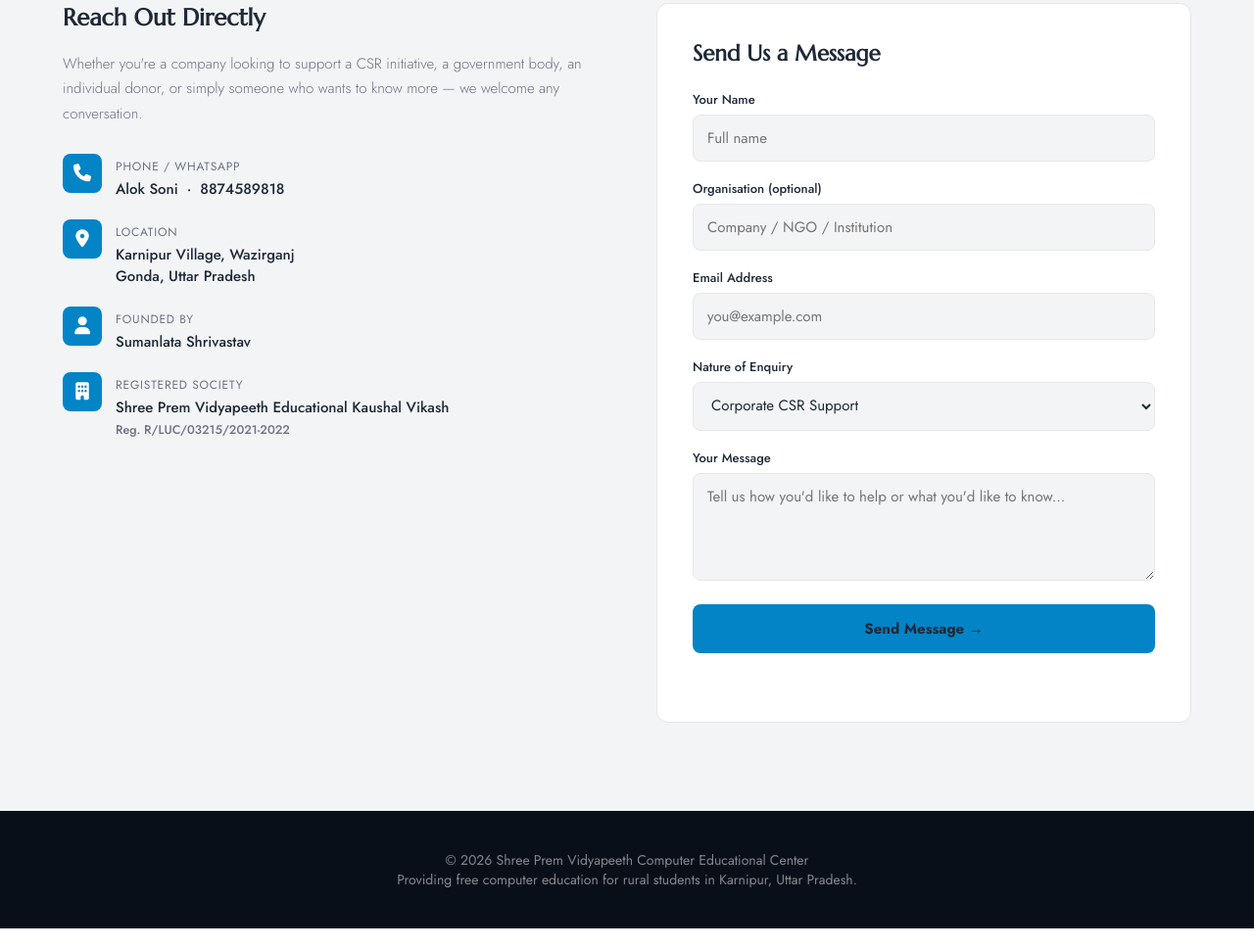
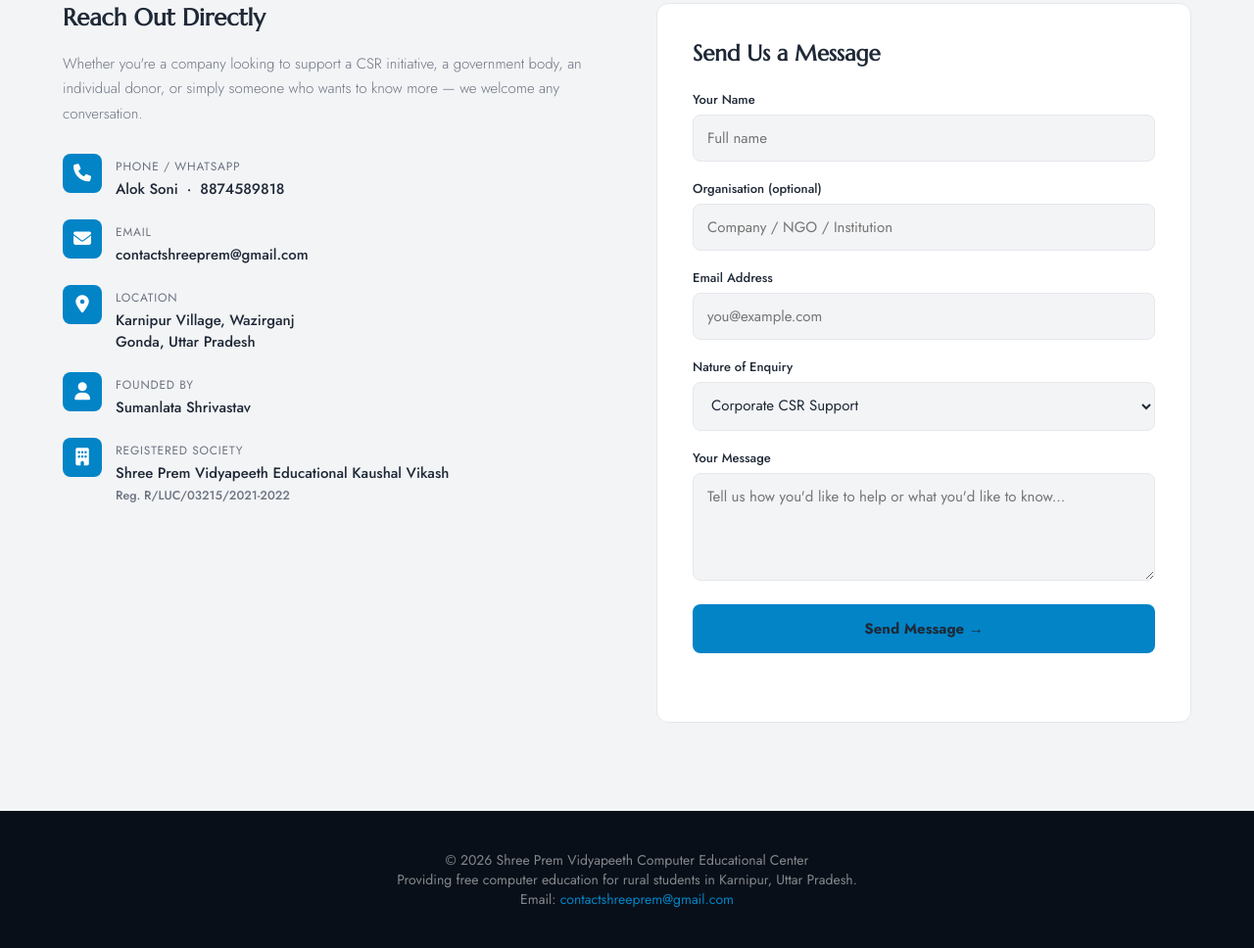
Before and after one commit to al0k0/Computer-Center, a plain HTML site: page frontend/index.html in a window 1280 px wide. Shown: the part 8930-9898 px from the top of the page at 98% size. Drawn offline with Linux system fonts and the light colour scheme.

Commit message:
added contact

```diff
--- a/frontend/index.html
+++ b/frontend/index.html
@@ -1858,6 +1858,13 @@
             </div>
           </div>
           <div class="contact-item">
+            <div class="contact-item-icon"><i class="fas fa-envelope"></i></div>
+            <div class="contact-item-text">
+              <label>Email</label>
+              <p><a href="mailto:contactshreeprem@gmail.com" style="color: var(--navy); text-decoration: none;">contactshreeprem@gmail.com</a></p>
+            </div>
+          </div>
+          <div class="contact-item">
             <div class="contact-item-icon"><i class="fas fa-location-dot"></i></div>
             <div class="contact-item-text">
               <label>Location</label>
@@ -1918,7 +1925,8 @@
   <!-- FOOTER -->
   <footer>
 © 2026 Shree Prem Vidyapeeth Computer Educational Center<br>
-Providing free computer education for rural students in Karnipur, Uttar Pradesh.
+Providing free computer education for rural students in Karnipur, Uttar Pradesh.<br>
+Email: <a href="mailto:contactshreeprem@gmail.com" style="color: var(--gold); text-decoration: none;">contactshreeprem@gmail.com</a>
 </footer>
 
   <script src="script.js"></script>
```
